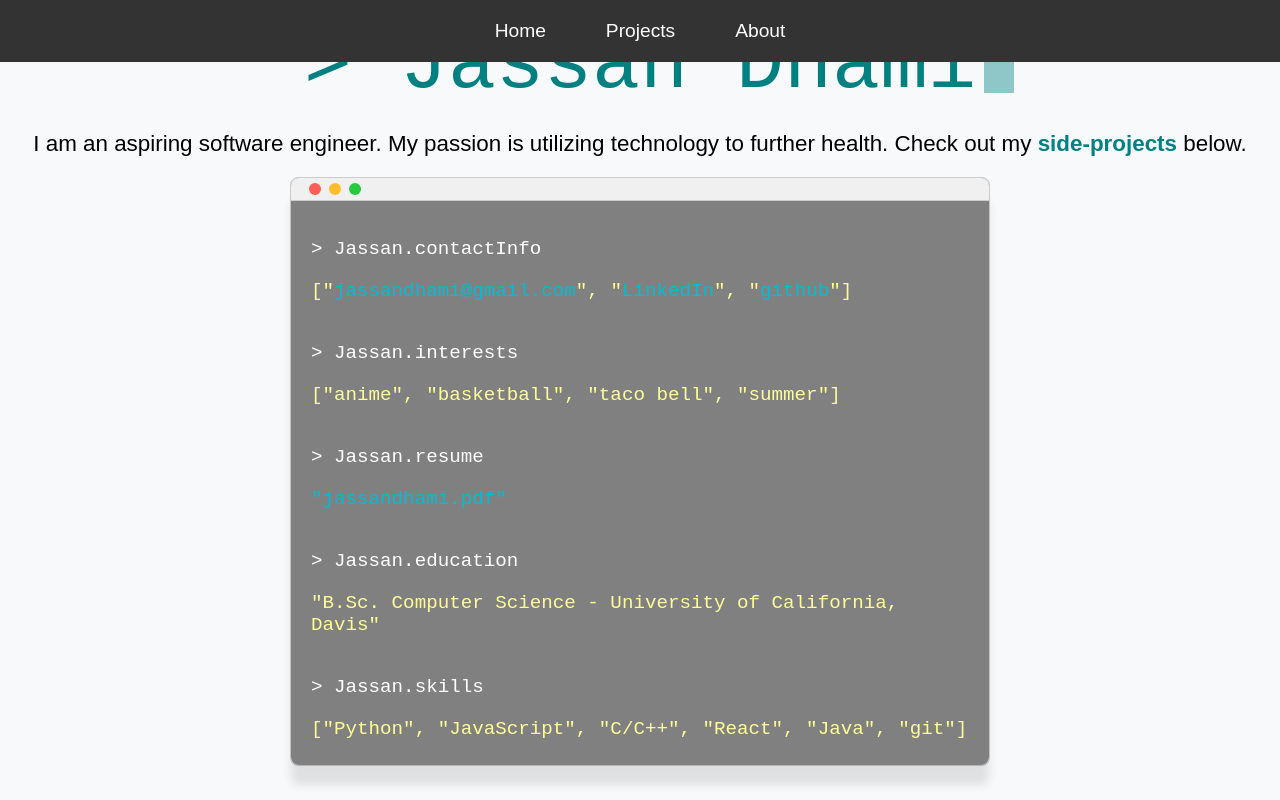
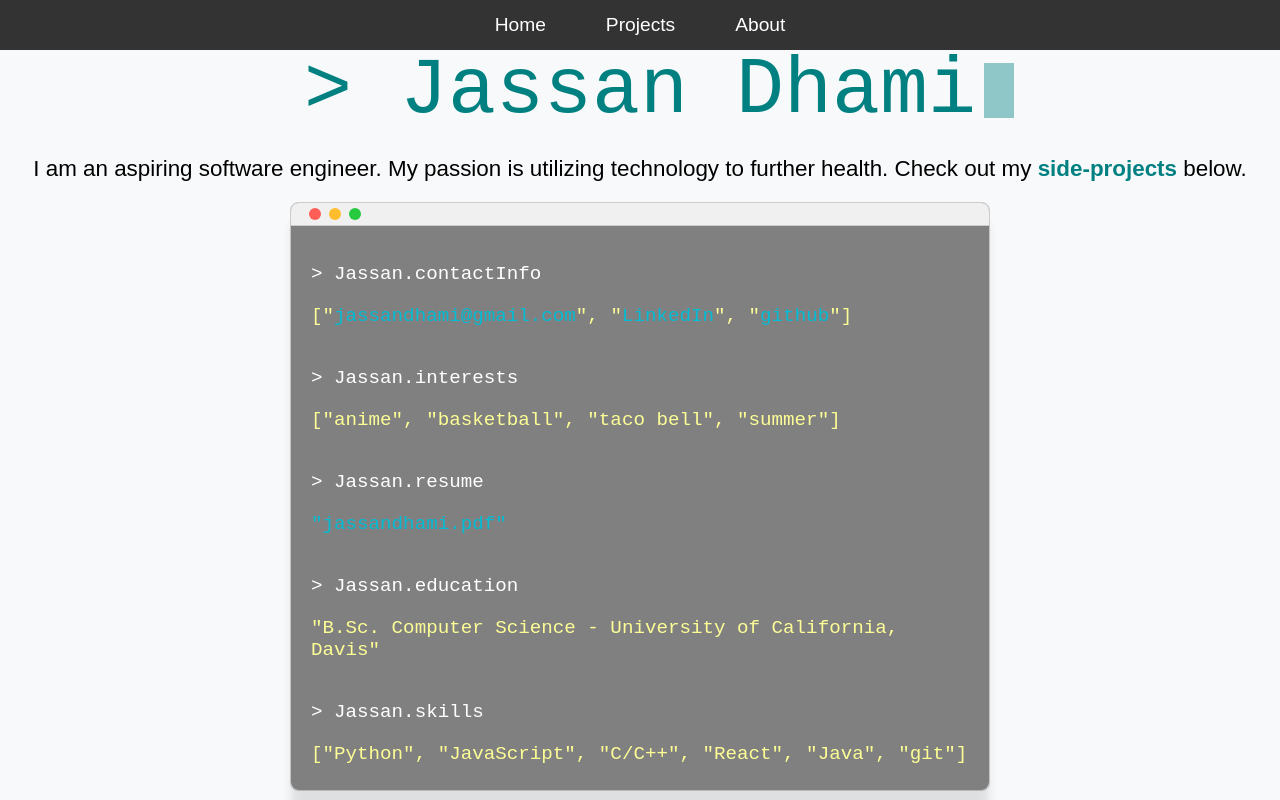
Before and after one commit to jassand66/personalsite, a React (Create React App) app: page / in a window 1280 px wide. Shown: the top 800 px of the page. Built offline with nearby package versions, Linux system fonts and the light colour scheme.

Commit message:
fixed issue with header name being cut off on website

```diff
--- a/src/styles/App.css
+++ b/src/styles/App.css
@@ -12,6 +12,7 @@ nav {
   position: fixed; /* Fixed position to persist at the top */
   top: 0;
   width: 100%;
+  height: 50px;
   z-index: 1000; /* Ensure navbar is above other content */
 }
 
@@ -44,7 +45,7 @@ nav a:hover {
   }
 }
 
-
+/*teal header: Jassan Dhami*/
 h1 {
   position: relative;
   font-family: 'Roboto Mono', monospace;
@@ -52,6 +53,7 @@ h1 {
   font-weight: lighter;
   color: #333;
   margin-bottom: 10px;
+  margin-top: 25px;
 }
 
 h1::after {
```
